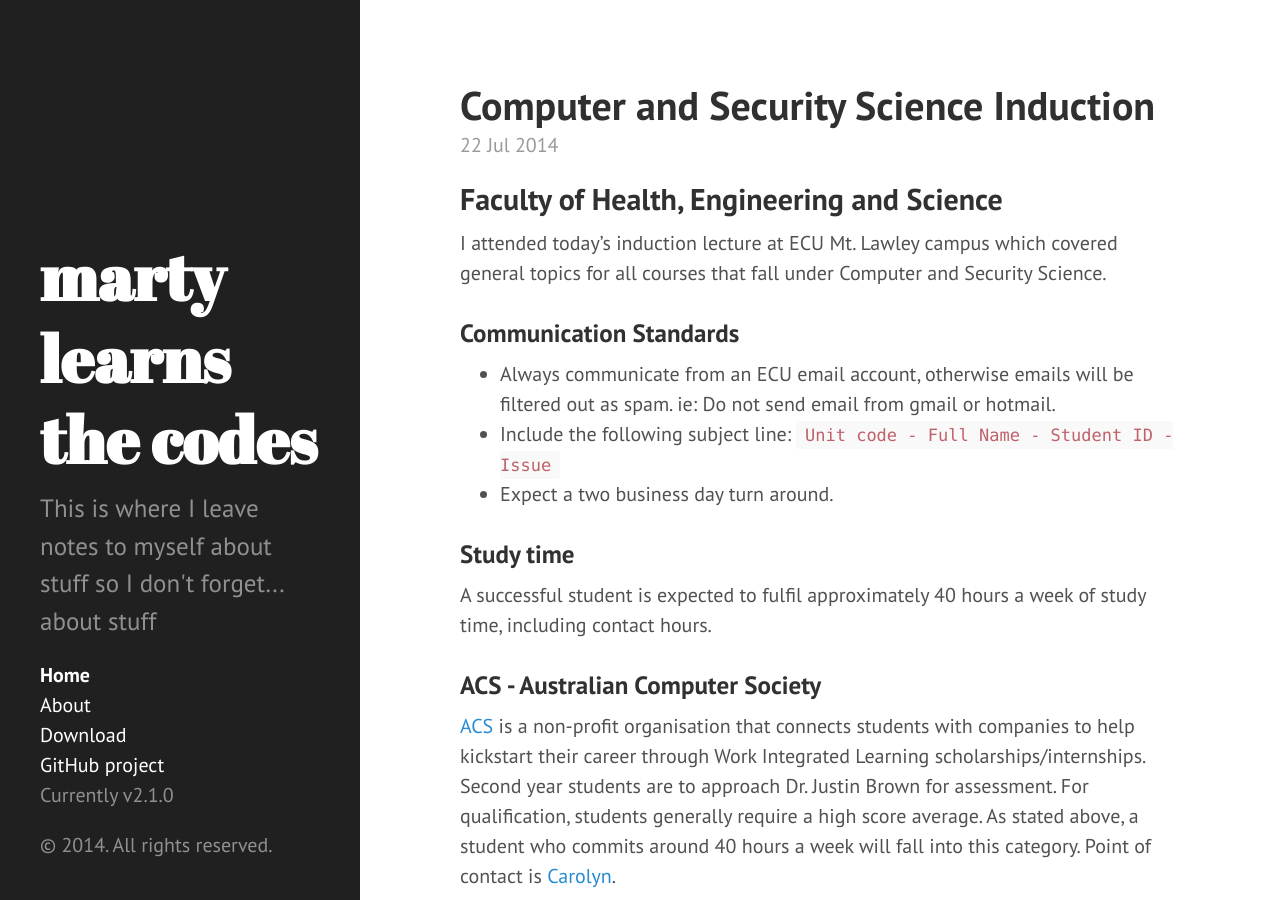
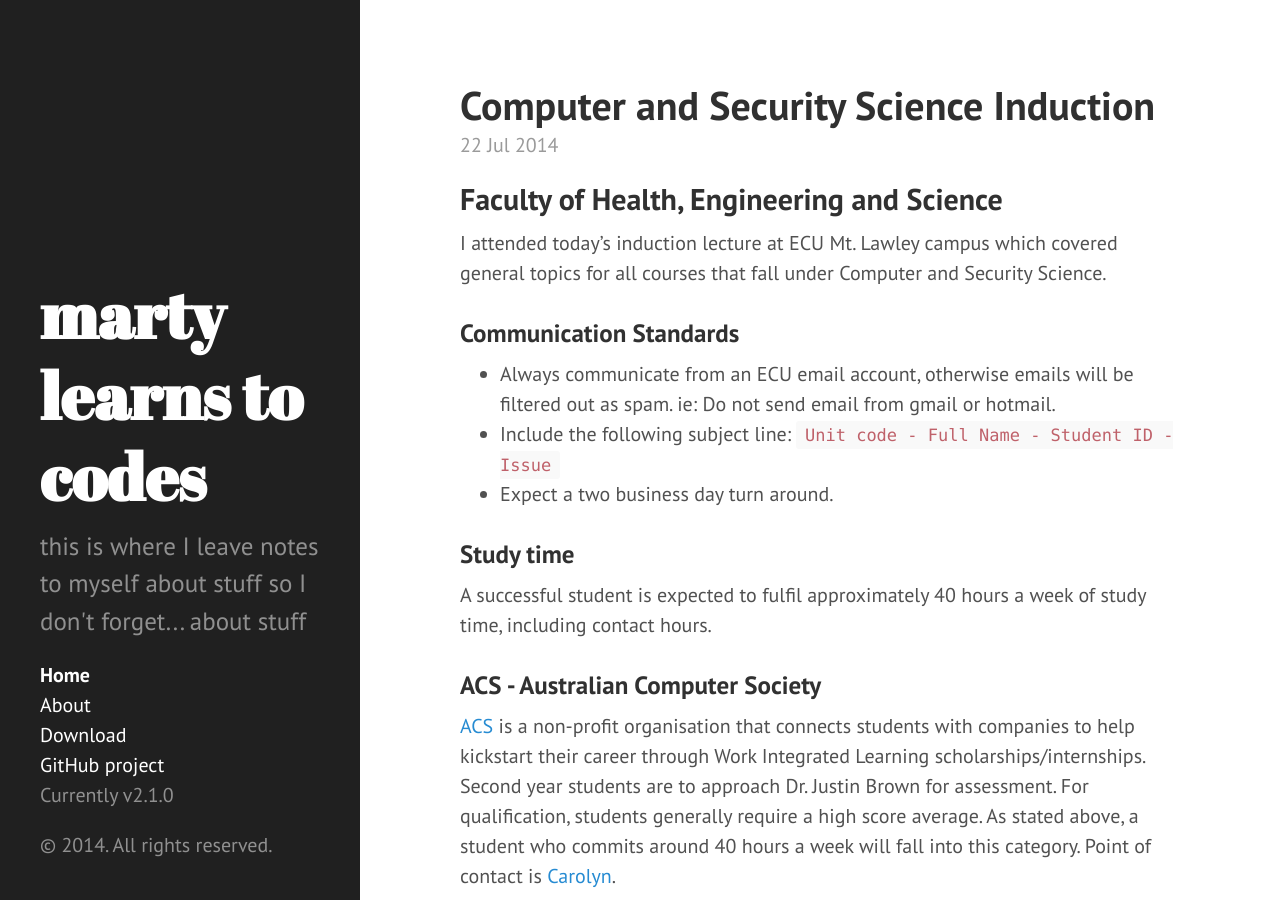
Before and after one commit to martymcflywa/martymcflywa.github.io, a Jekyll site: the page built from index.html, in a window 1280 px wide and 900 px high. Built offline with Jekyll 4.4.1, drawn with Linux system fonts in a browser that asks for light colours; Markdown is read by kramdown in place of the engine named in the settings; the list of posts is cut into pages by our own code.

Commit message:
updated title and description

```diff
--- a/_config.yml
+++ b/_config.yml
@@ -1,7 +1,7 @@
 # Site settings
-title: marty learns the codes
-tagline: marty learns the codes
-description: "This is where I leave notes to myself about stuff so I don't forget... about stuff"
+title: marty learns to codes
+tagline: marty learns to codes
+description: "this is where I leave notes to myself about stuff so I don't forget... about stuff"
 baseurl: /
 url: http://martymcflywa.github.io/martymcflywa/
 version: 2.1.0
```
